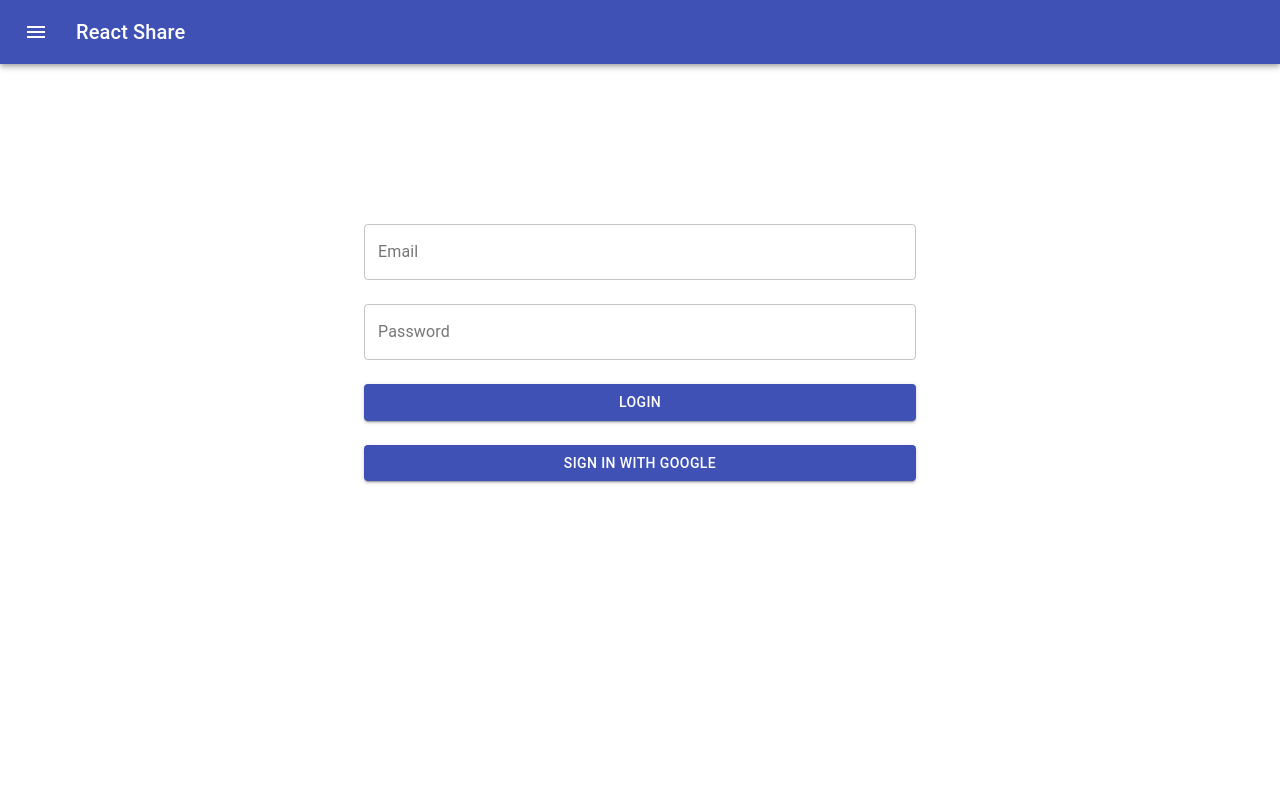
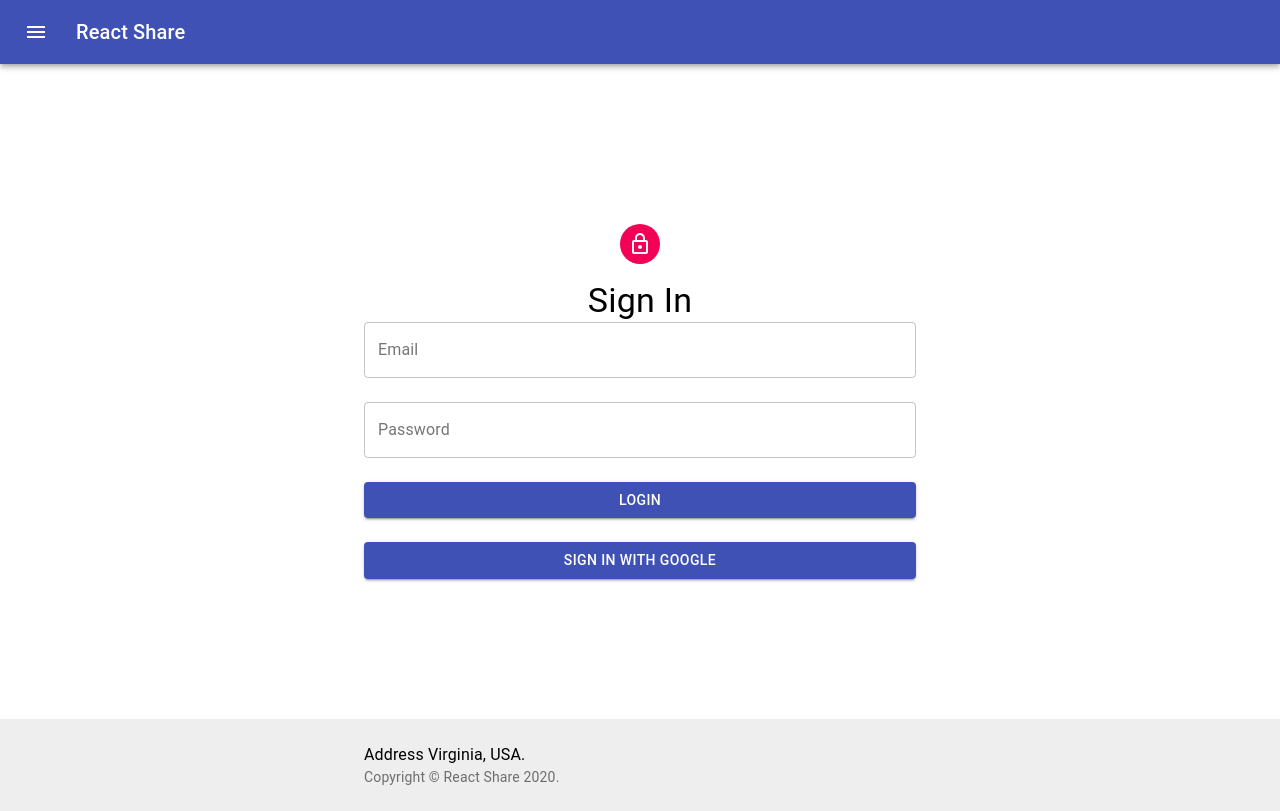
Before and after one commit to efemevlut/react-share, a React (Create React App) app: page /login in a window 1280 px wide. Built offline with nearby package versions, Linux system fonts and the light colour scheme; no server answers.

Commit message:
Add material icons

```diff
--- a/src/Router/Router.js
+++ b/src/Router/Router.js
@@ -3,6 +3,7 @@ import { BrowserRouter as Router, Switch, Route } from "react-router-dom";
 import Signup from "../pages/Signup";
 import Signin from "../pages/Signin";
 import Navbar from "../components/Navbar";
+import Footer from "../components/Footer";
 
 function AppRouter() {
   return (
@@ -12,6 +13,7 @@ function AppRouter() {
         <Route path="/register" component={Signup} />
         <Route path="/login" component={Signin} />
       </Switch>
+      <Footer />
     </Router>
   );
 }
--- /dev/null
+++ b/src/components/Footer.js
@@ -0,0 +1,48 @@
+import React from "react";
+import Typography from "@material-ui/core/Typography";
+import { makeStyles } from "@material-ui/core/styles";
+import Container from "@material-ui/core/Container";
+import Link from "@material-ui/core/Link";
+
+function Copyright() {
+  return (
+    <Typography variant="body2" color="textSecondary">
+      {"Copyright © "}
+      <Link color="inherit" href="https://material-ui.com/">
+        React Share
+      </Link>{" "}
+      {new Date().getFullYear()}
+      {"."}
+    </Typography>
+  );
+}
+
+const useStyles = makeStyles((theme) => ({
+  main: {
+    marginTop: theme.spacing(8),
+    marginBottom: theme.spacing(2),
+  },
+  footer: {
+    padding: theme.spacing(3, 2),
+    marginTop: "auto",
+    backgroundColor:
+      theme.palette.type === "dark"
+        ? theme.palette.grey[800]
+        : theme.palette.grey[200],
+  },
+}));
+
+export default function StickyFooter() {
+  const classes = useStyles();
+
+  return (
+    <div id="footer" className="footer">
+      <footer className={classes.footer}>
+        <Container maxWidth="sm">
+          <Typography variant="body1">Address Virginia, USA.</Typography>
+          <Copyright />
+        </Container>
+      </footer>
+    </div>
+  );
+}
--- a/src/components/Navbar.js
+++ b/src/components/Navbar.js
@@ -1,4 +1,4 @@
-import React, { useContext, useCallback } from "react";
+import React, { useContext, useCallback, useMemo } from "react";
 import { makeStyles } from "@material-ui/core/styles";
 import AppBar from "@material-ui/core/AppBar";
 import Toolbar from "@material-ui/core/Toolbar";
@@ -33,9 +33,17 @@ export default function Navbar() {
     setAnchorEl(event.currentTarget);
   };
 
-  const handleClose = () => {
+  const bigData = useMemo(
+    () => ({
+      a: "a",
+      b: "b",
+    }),
+    []
+  );
+
+  const handleClose = useCallback(() => {
     setAnchorEl(null);
-  };
+  }, []);
 
   const handleSignOut = useCallback(() => {
     firebase.signOut();
@@ -89,6 +97,9 @@ export default function Navbar() {
               </Menu>
             </div>
           )}
+          {/*
+          //TODO: login & Register Links
+          */}
         </Toolbar>
       </AppBar>
     </div>
--- a/src/firebase/firebase.utils.js
+++ b/src/firebase/firebase.utils.js
@@ -8,7 +8,7 @@ const devConfig = {
   databaseURL: process.env.REACT_APP_DATABASE_URL,
   projectId: process.env.REACT_APP_PROJECT_ID,
   storageBucket: process.env.REACT_APP_STORAGE_BUCKET,
-  messagingSenderId: process.env.REACT_APP_MESSAGİNG_SENDER_ID,
+  messagingSenderId: process.env.REACT_APP_MESSAGING_SENDER_ID,
   appId: process.env.REACT_APP_ID,
 };
 
@@ -18,32 +18,41 @@ const config = process.env.NODE_ENV === "development" ? devConfig : prodConfig;
 
 class Firebase {
   constructor() {
+    //TODO: add initialize check :: if (firebase.apps.length === 0)
     firebase.initializeApp(config);
     this.firebaseAuth = firebase.auth();
   }
+
+  // register registerWithEmailAndPassword
   async register(displayName, email, password) {
-    try {await this.firebaseAuth.createUserWithEmailAndPassword(email, password);
-
-    this.firebaseAuth.currentUser.updateProfile({
-      displayName,
-    });} catch(err){
-      console.log("Firebase Error: ", err)
+    try {
+      await this.firebaseAuth.createUserWithEmailAndPassword(email, password);
+      this.firebaseAuth.currentUser.updateProfile({
+        displayName,
+      });
+    } catch (err) {
+      console.log("F. Error:", err);
     }
   }
 
+  // sign in/up with google GoogleAuthProvider
   useGoogleProvider() {
     const googleProvider = new firebase.auth.GoogleAuthProvider();
     googleProvider.setCustomParameters({ prompt: "select_account" });
     this.firebaseAuth.signInWithPopup(googleProvider);
   }
 
-  signin(email, password) {
+  // login  signInWithEmailAndPassword
+  signIn(email, password) {
     this.firebaseAuth.signInWithEmailAndPassword(email, password);
   }
 
+  // logout signOut
   signOut() {
     this.firebaseAuth.signOut();
   }
+
+  // forgot password sendPasswordResetEmail
 }
 
 export default new Firebase();
--- a/src/pages/Signin.js
+++ b/src/pages/Signin.js
@@ -1,22 +1,36 @@
 import React from "react";
-import { Button, TextField, Grid, Container } from "@material-ui/core";
+import {
+  Button,
+  TextField,
+  Grid,
+  Container,
+  Avatar,
+  Typography,
+} from "@material-ui/core";
 import { makeStyles } from "@material-ui/core/styles";
 import firebase from "../firebase/firebase.utils";
 import { Formik } from "formik";
 import * as Yup from "yup";
+import LockOutlinedIcon from "@material-ui/icons/LockOutlined";
 
 const signInValidationSchema = Yup.object().shape({
-  email: Yup.string().email("Invalid Email").required("Email is required"),
+  email: Yup.string().email("Invalid Email").required("Email is required!!"),
   password: Yup.string()
-  .required('No password provided.')
-  .min(8, 'Password is too short - should be 8 chars minimum.')
+    .required("No password provided.")
+    .min(8, "Password is too short - should be 8 chars minimum."),
 });
 
-const stylesFunc = makeStyles({
+const stylesFunc = makeStyles((theme) => ({
   wrapper: {
     marginTop: "10rem",
+    height: "calc(100vh - 19.0625rem)",
+    textAlign: "center",
   },
-});
+  avatar: {
+    margin: "1rem auto",
+    backgroundColor: theme.palette.secondary.main,
+  },
+}));
 
 const initialValues = {
   email: "",
@@ -24,24 +38,29 @@ const initialValues = {
 };
 
 function Signin() {
-  const signupStyles = stylesFunc();
+  const signinStyles = stylesFunc();
 
   const handleGoogleButtonClick = () => {
     firebase.useGoogleProvider();
   };
 
   const handleFormSubmit = (values) => {
-    firebase.signin(values.email, values.password);
+    // alert(JSON.stringify(values, null, 2));
+    firebase.signIn(values.email, values.password);
   };
 
   return (
-    <Container className={signupStyles.wrapper} maxWidth="sm">
+    <Container className={signinStyles.wrapper} maxWidth="sm">
+      <Avatar className={signinStyles.avatar}>
+        <LockOutlinedIcon />
+      </Avatar>
+      <Typography variant="h4">Sign In</Typography>
       <Formik
         initialValues={initialValues}
+        validationSchema={signInValidationSchema}
         onSubmit={handleFormSubmit}
-        validationSchema={signInValidationSchema}
       >
-        {({ handleSubmit, values, handleChange, errors }) => (
+        {({ handleSubmit, handleChange, values, errors }) => (
           <form onSubmit={handleSubmit}>
             <Grid container spacing={3}>
               <Grid item xs={12}>
@@ -49,9 +68,9 @@ function Signin() {
                   name="email"
                   label="Email"
                   variant="outlined"
+                  fullWidth
                   value={values.email}
                   onChange={handleChange}
-                  fullWidth
                   error={errors.email}
                   helperText={errors.email}
                 />
@@ -62,9 +81,9 @@ function Signin() {
                   label="Password"
                   variant="outlined"
                   type="password"
+                  fullWidth
                   value={values.password}
                   onChange={handleChange}
-                  fullWidth
                   error={errors.password}
                   helperText={errors.password}
                 />
--- a/src/pages/Signup.js
+++ b/src/pages/Signup.js
@@ -16,6 +16,7 @@ const signUpValidationSchema = Yup.object().shape({
 const stylesFunc = makeStyles({
   wrapper: {
     marginTop: "10rem",
+    height: "calc(100vh - 19.0625rem)",
   },
 });
 
```
Also changed, not shown: 1 other file (tests, documents, lock files or other folders).
